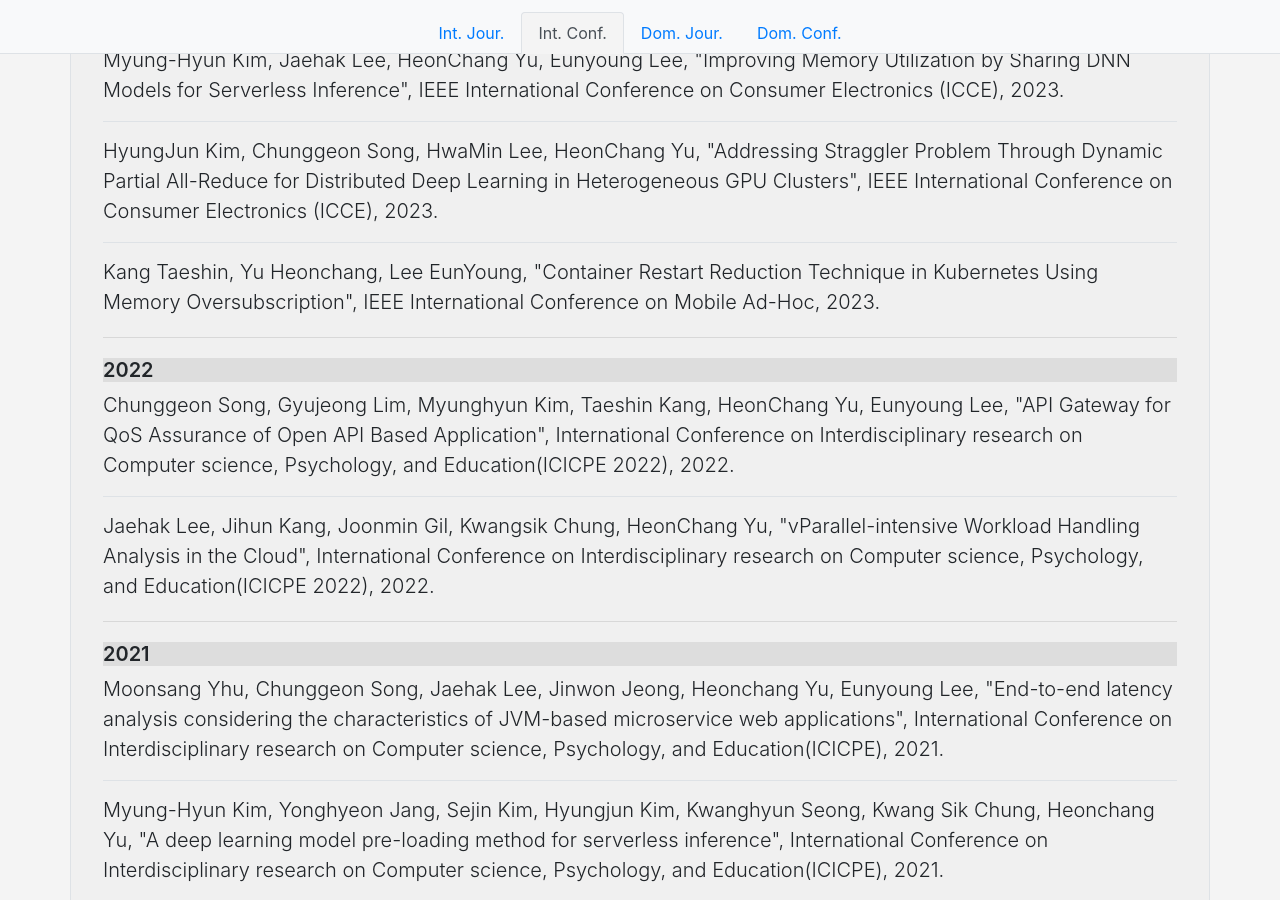
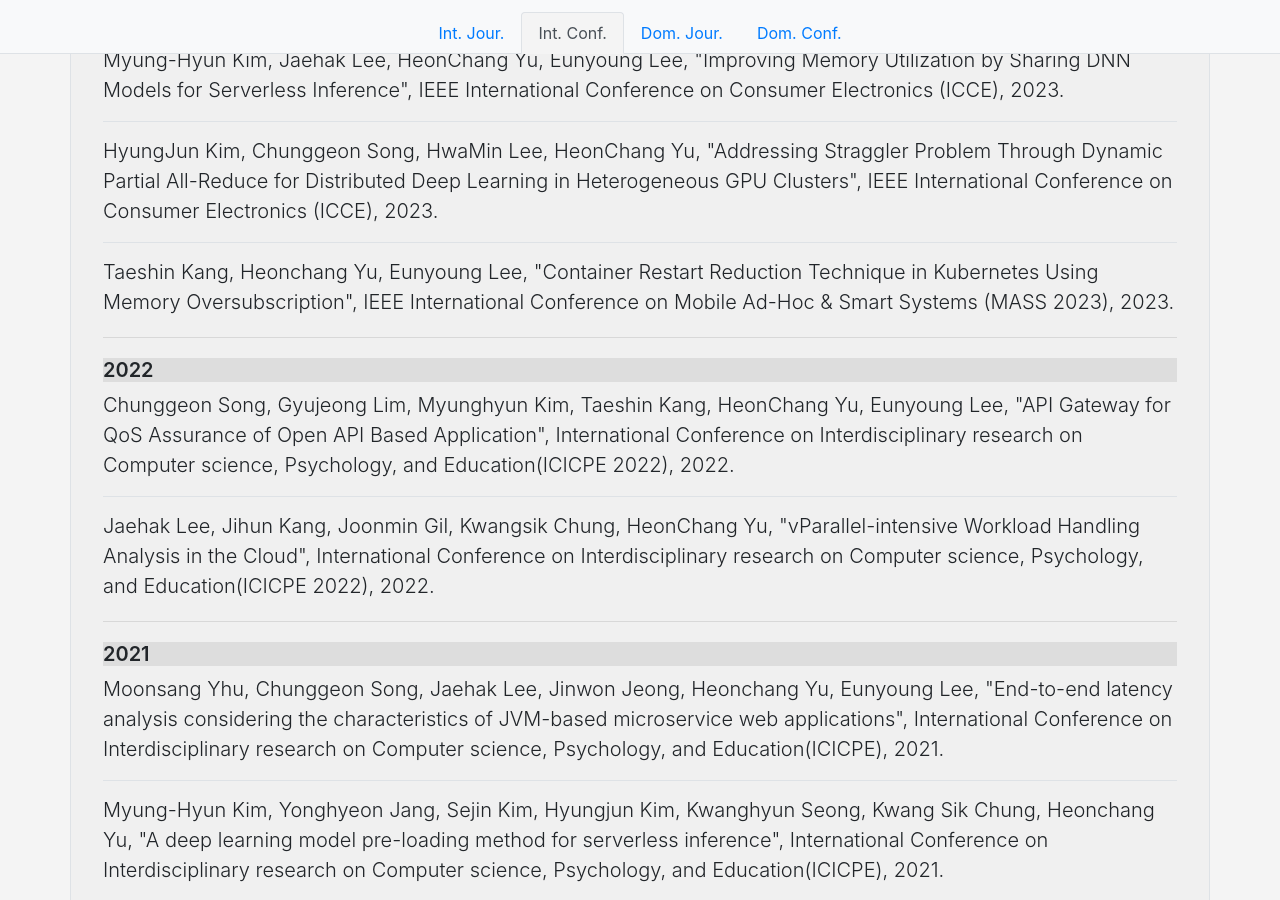
Before and after one commit to KU-Cloud/ku-cloud.github.io, a Jekyll site: the page built from publications.html, in a window 1280 px wide and 900 px high, scrolled down 7978 px. Built offline with Jekyll 4.4.1, drawn with Linux system fonts in a browser that asks for light colours.

Commit message:
minwoo-second

```diff
--- a/_data/publications-ci.yaml
+++ b/_data/publications-ci.yaml
@@ -1069,16 +1069,16 @@
   {
     "author": [
       {
-        "given": "Kang",
-        "family": "Taeshin"
-      },
-      {
-        "given": "Yu",
-        "family": "Heonchang"
-      },
-      {
-        "given": "Lee",
-        "family": "EunYoung"
+        "given": "Taeshin",
+        "family": "Kang"
+      },
+      {
+        "given": "Heonchang",
+        "family": "Yu"
+      },
+      {
+        "given": "Eunyoung",
+        "family": "Lee"
       }
     ],
     "type": "paper-conference",
@@ -1091,7 +1091,7 @@
         ]
       ]
     },
-    "publisher": "IEEE International Conference on Mobile Ad-Hoc",
+    "publisher": "IEEE International Conference on Mobile Ad-Hoc & Smart Systems (MASS 2023)",
     "title": "Container Restart Reduction Technique in Kubernetes Using Memory Oversubscription"
   },
   {
--- a/_publications/conference/international/kang2023Oversubscription.bib
+++ b/_publications/conference/international/kang2023Oversubscription.bib
@@ -1,6 +1,6 @@
 @inproceedings{kang2023Oversubscription,
   title={Container Restart Reduction Technique in Kubernetes Using Memory Oversubscription},
-  author={Taeshin, Kang and Heonchang, Yu and EunYoung, Lee},
-  publisher={IEEE International Conference on Mobile Ad-Hoc and Smart Systems (MASS 2023)},
+  author={Kang, Taeshin and Yu, Heonchang and Lee, Eunyoung},
+  publisher={IEEE International Conference on Mobile Ad-Hoc & Smart Systems (MASS 2023)},
   year={2023}
-}
+}y
```
Also changed, not shown: 1 other file.
